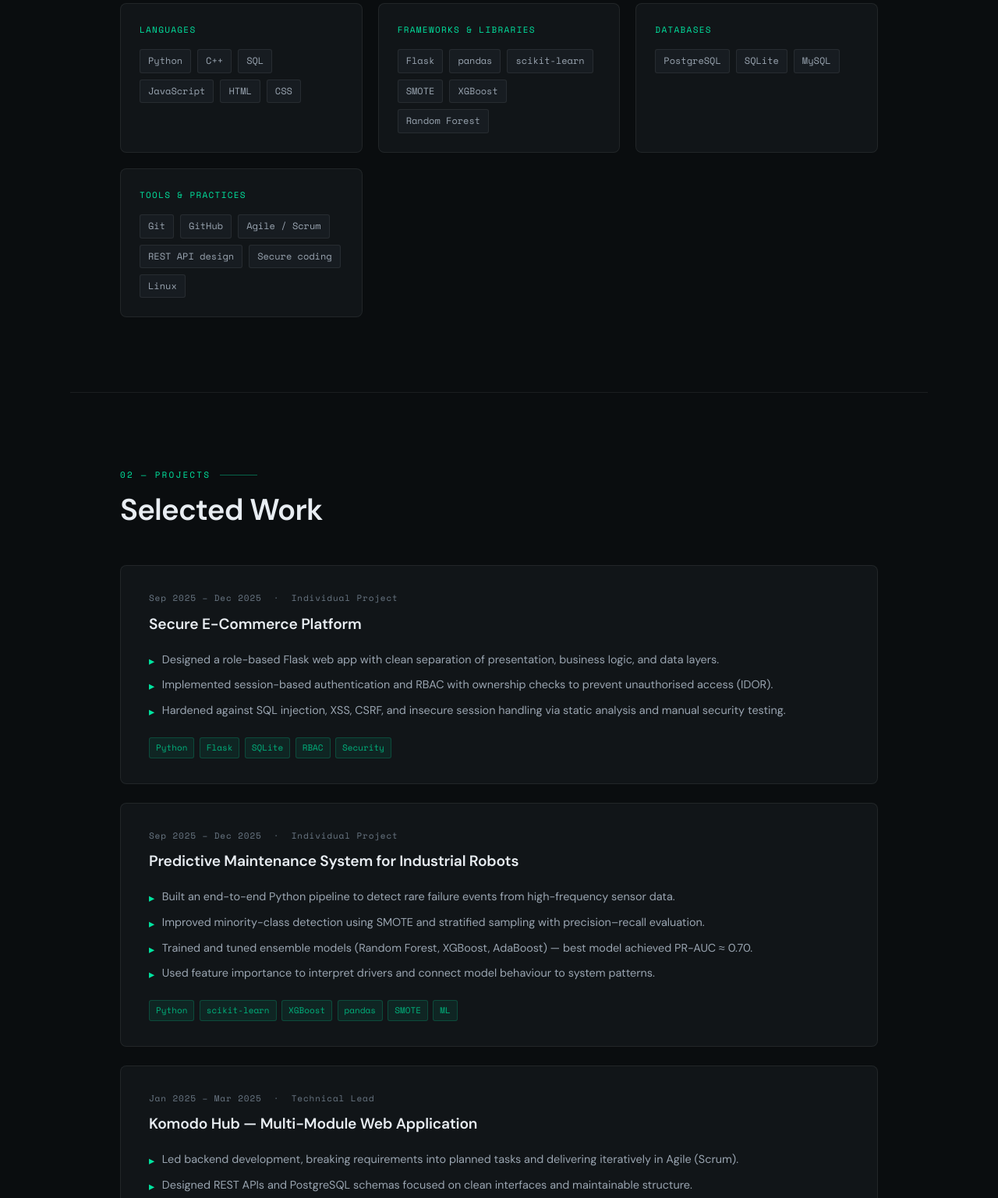
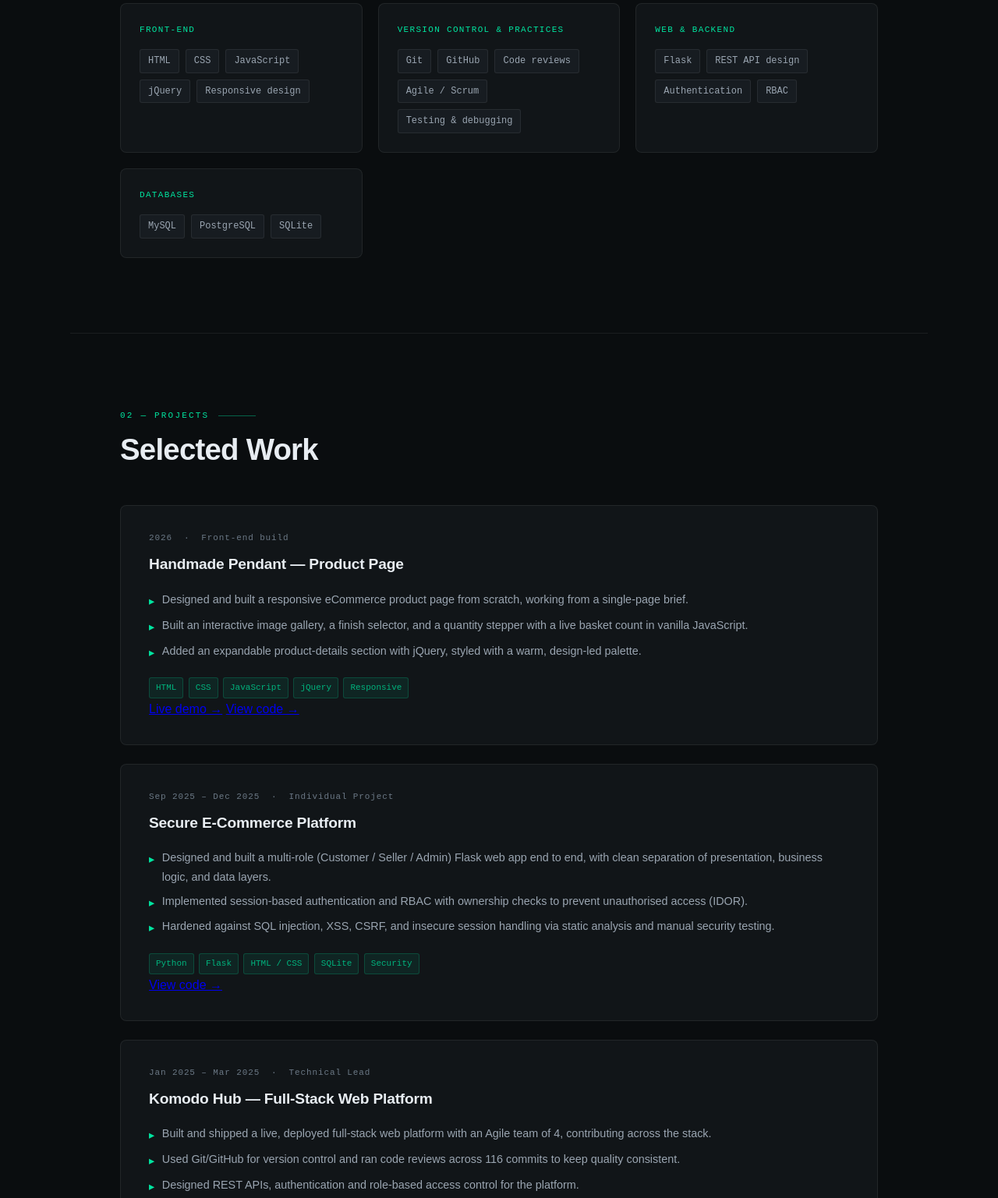
Before and after one commit to AnuKhadye/portfolio-website, a plain HTML site: page index.html in a window 1280 px wide. Shown: the part 1018-2555 px from the top of the page at 78% size. Drawn offline with nearby package versions, Linux system fonts and the light colour scheme.

Commit message:
Revise portfolio for web developer emphasis
Updated title and content to reflect web development focus. Changed skills and project descriptions to emphasize front-end and eCommerce development.

```diff
--- a/index.html
+++ b/index.html
@@ -3,15 +3,15 @@
 <head>
 <meta charset="UTF-8" />
 <meta name="viewport" content="width=device-width, initial-scale=1.0" />
-<title>Anurag Khadye — Software Engineer</title>
-<link href="https://fonts.googleapis.com/css2?family=Space+Mono:ital,wght@0,400;0,700;1,400&family=DM+Sans:wght@300;400;500;600&display=swap" rel="stylesheet" />
+<title>Anurag Khadye — Web Developer</title>
+<link href="https://fonts.googleapis.com/css2?family=Cormorant+Garamond:ital,wght@0,400;0,500;0,600;1,400&family=Jost:wght@300;400;500&display=swap" rel="stylesheet" />
 <link rel="stylesheet" href="styles.css">
 </head>
 <body>
 
 <!-- NAV -->
 <nav>
-  <div class="logo">AK.dev</div>
+  <div class="logo">Anurag Khadye</div>
   <ul>
     <li><a href="#about">About</a></li>
     <li><a href="#projects">Projects</a></li>
@@ -24,8 +24,8 @@
 <div class="hero">
   <div class="hero-inner">
     <div class="hero-tag">Available for opportunities</div>
-    <h1>Hi, I'm <span class="highlight">Anurag</span><br />Software Engineer</h1>
-    <p class="subtitle">Backend &amp; full-stack engineer building secure, maintainable systems. Specialising in Python, REST APIs, and PostgreSQL — currently studying CS with AI at Coventry University.</p>
+    <h1>Hi, I'm <span class="highlight">Anurag</span><br />Web Developer</h1>
+    <p class="subtitle">Front-end and full-stack developer building responsive web pages and eCommerce experiences with HTML, CSS, JavaScript and Flask. First-class Computer Science graduate, keen to grow in front-end and eCommerce development.</p>
     <div class="hero-cta">
       <a href="#projects" class="btn btn-primary">View Projects</a>
       <a href="mailto:anuraghkhadye@gmail.com" class="btn btn-ghost">Get in Touch</a>
@@ -47,44 +47,40 @@
   </div>
   <div class="skills-grid">
     <div class="skill-card reveal">
-      <div class="skill-card-title">Languages</div>
+      <div class="skill-card-title">Front-End</div>
       <div class="skill-tags">
-        <span class="tag">Python</span>
-        <span class="tag">C++</span>
-        <span class="tag">SQL</span>
-        <span class="tag">JavaScript</span>
         <span class="tag">HTML</span>
         <span class="tag">CSS</span>
+        <span class="tag">JavaScript</span>
+        <span class="tag">jQuery</span>
+        <span class="tag">Responsive design</span>
       </div>
     </div>
     <div class="skill-card reveal">
-      <div class="skill-card-title">Frameworks &amp; Libraries</div>
+      <div class="skill-card-title">Version Control &amp; Practices</div>
+      <div class="skill-tags">
+        <span class="tag">Git</span>
+        <span class="tag">GitHub</span>
+        <span class="tag">Code reviews</span>
+        <span class="tag">Agile / Scrum</span>
+        <span class="tag">Testing &amp; debugging</span>
+      </div>
+    </div>
+    <div class="skill-card reveal">
+      <div class="skill-card-title">Web &amp; Backend</div>
       <div class="skill-tags">
         <span class="tag">Flask</span>
-        <span class="tag">pandas</span>
-        <span class="tag">scikit-learn</span>
-        <span class="tag">SMOTE</span>
-        <span class="tag">XGBoost</span>
-        <span class="tag">Random Forest</span>
+        <span class="tag">REST API design</span>
+        <span class="tag">Authentication</span>
+        <span class="tag">RBAC</span>
       </div>
     </div>
     <div class="skill-card reveal">
       <div class="skill-card-title">Databases</div>
       <div class="skill-tags">
+        <span class="tag">MySQL</span>
         <span class="tag">PostgreSQL</span>
         <span class="tag">SQLite</span>
-        <span class="tag">MySQL</span>
-      </div>
-    </div>
-    <div class="skill-card reveal">
-      <div class="skill-card-title">Tools &amp; Practices</div>
-      <div class="skill-tags">
-        <span class="tag">Git</span>
-        <span class="tag">GitHub</span>
-        <span class="tag">Agile / Scrum</span>
-        <span class="tag">REST API design</span>
-        <span class="tag">Secure coding</span>
-        <span class="tag">Linux</span>
       </div>
     </div>
   </div>
@@ -102,19 +98,23 @@
 
     <div class="project-card reveal">
       <div>
-        <div class="project-meta">Sep 2025 – Dec 2025 &nbsp;·&nbsp; Individual Project</div>
-        <div class="project-title">Secure E-Commerce Platform</div>
+        <div class="project-meta">2026 &nbsp;·&nbsp; Front-end build</div>
+        <div class="project-title">Handmade Pendant — Product Page</div>
         <ul class="project-bullets">
-          <li>Designed a role-based Flask web app with clean separation of presentation, business logic, and data layers.</li>
-          <li>Implemented session-based authentication and RBAC with ownership checks to prevent unauthorised access (IDOR).</li>
-          <li>Hardened against SQL injection, XSS, CSRF, and insecure session handling via static analysis and manual security testing.</li>
+          <li>Designed and built a responsive eCommerce product page from scratch, working from a single-page brief.</li>
+          <li>Built an interactive image gallery, a finish selector, and a quantity stepper with a live basket count in vanilla JavaScript.</li>
+          <li>Added an expandable product-details section with jQuery, styled with a warm, design-led palette.</li>
         </ul>
         <div class="project-tech">
-          <span class="tech-badge">Python</span>
-          <span class="tech-badge">Flask</span>
-          <span class="tech-badge">SQLite</span>
-          <span class="tech-badge">RBAC</span>
-          <span class="tech-badge">Security</span>
+          <span class="tech-badge">HTML</span>
+          <span class="tech-badge">CSS</span>
+          <span class="tech-badge">JavaScript</span>
+          <span class="tech-badge">jQuery</span>
+          <span class="tech-badge">Responsive</span>
+        </div>
+        <div class="project-links">
+          <a href="#" target="_blank" rel="noopener">Live demo →</a>
+          <a href="#" target="_blank" rel="noopener">View code →</a>
         </div>
       </div>
     </div>
@@ -122,20 +122,21 @@
     <div class="project-card reveal">
       <div>
         <div class="project-meta">Sep 2025 – Dec 2025 &nbsp;·&nbsp; Individual Project</div>
-        <div class="project-title">Predictive Maintenance System for Industrial Robots</div>
+        <div class="project-title">Secure E-Commerce Platform</div>
         <ul class="project-bullets">
-          <li>Built an end-to-end Python pipeline to detect rare failure events from high-frequency sensor data.</li>
-          <li>Improved minority-class detection using SMOTE and stratified sampling with precision–recall evaluation.</li>
-          <li>Trained and tuned ensemble models (Random Forest, XGBoost, AdaBoost) — best model achieved PR-AUC ≈ 0.70.</li>
-          <li>Used feature importance to interpret drivers and connect model behaviour to system patterns.</li>
+          <li>Designed and built a multi-role (Customer / Seller / Admin) Flask web app end to end, with clean separation of presentation, business logic, and data layers.</li>
+          <li>Implemented session-based authentication and RBAC with ownership checks to prevent unauthorised access (IDOR).</li>
+          <li>Hardened against SQL injection, XSS, CSRF, and insecure session handling via static analysis and manual security testing.</li>
         </ul>
         <div class="project-tech">
           <span class="tech-badge">Python</span>
-          <span class="tech-badge">scikit-learn</span>
-          <span class="tech-badge">XGBoost</span>
-          <span class="tech-badge">pandas</span>
-          <span class="tech-badge">SMOTE</span>
-          <span class="tech-badge">ML</span>
+          <span class="tech-badge">Flask</span>
+          <span class="tech-badge">HTML / CSS</span>
+          <span class="tech-badge">SQLite</span>
+          <span class="tech-badge">Security</span>
+        </div>
+        <div class="project-links">
+          <a href="https://github.com/AnuKhadye/Secure-Ecommerce-Platform" target="_blank" rel="noopener">View code →</a>
         </div>
       </div>
     </div>
@@ -143,20 +144,22 @@
     <div class="project-card reveal">
       <div>
         <div class="project-meta">Jan 2025 – Mar 2025 &nbsp;·&nbsp; Technical Lead</div>
-        <div class="project-title">Komodo Hub — Multi-Module Web Application</div>
+        <div class="project-title">Komodo Hub — Full-Stack Web Platform</div>
         <ul class="project-bullets">
-          <li>Led backend development, breaking requirements into planned tasks and delivering iteratively in Agile (Scrum).</li>
-          <li>Designed REST APIs and PostgreSQL schemas focused on clean interfaces and maintainable structure.</li>
-          <li>Implemented authentication and role-based access control across all user roles.</li>
-          <li>Managed Git/GitHub collaboration, coordinating integration and conducting code reviews for the team.</li>
+          <li>Built and shipped a live, deployed full-stack web platform with an Agile team of 4, contributing across the stack.</li>
+          <li>Used Git/GitHub for version control and ran code reviews across 116 commits to keep quality consistent.</li>
+          <li>Designed REST APIs, authentication and role-based access control for the platform.</li>
         </ul>
         <div class="project-tech">
+          <span class="tech-badge">JavaScript</span>
           <span class="tech-badge">Python</span>
-          <span class="tech-badge">PostgreSQL</span>
           <span class="tech-badge">REST API</span>
           <span class="tech-badge">Git</span>
           <span class="tech-badge">Agile</span>
           <span class="tech-badge">Team Lead</span>
+        </div>
+        <div class="project-links">
+          <a href="https://github.com/AnuKhadye/Komodo_Hub" target="_blank" rel="noopener">View code →</a>
         </div>
       </div>
     </div>
@@ -214,10 +217,10 @@
   <div class="edu-card reveal">
     <div>
       <div class="edu-degree">B.Sc. (Hons.) Computer Science with Artificial Intelligence</div>
-      <div class="edu-school">Coventry University, UK</div>
+      <div class="edu-school">Coventry University, UK &nbsp;·&nbsp; 1st Class</div>
       <div class="edu-modules">Software Engineering · Computer Systems · Operating Systems &amp; Networking · AI · Data Science · Security</div>
     </div>
-    <div class="edu-date">Sept 2023 – Present</div>
+    <div class="edu-date">Sept 2023 – July 2026</div>
   </div>
 </section>
 
@@ -227,11 +230,12 @@
 <section id="contact">
   <div class="contact-inner reveal">
     <h3>Let's work together</h3>
-    <p>Open to backend, full-stack, or data engineering roles. Based in the UK, happy to discuss remote or hybrid opportunities.</p>
+    <p>Open to junior web developer, front-end and full-stack roles. Based in the UK, happy to discuss remote or hybrid opportunities.</p>
     <a href="mailto:anuraghkhadye@gmail.com" class="btn btn-primary">Say Hello →</a>
     <div class="contact-links">
       <a href="mailto:anuraghkhadye@gmail.com" class="contact-link">✉ anuraghkhadye@gmail.com</a>
-      <a href="https://linkedin.com/in/anuragkhadye" class="contact-link" target="_blank">in linkedin.com/in/anuragkhadye</a>
+      <a href="https://linkedin.com/in/anuragkhadye" class="contact-link" target="_blank" rel="noopener">in linkedin.com/in/anuragkhadye</a>
+      <a href="https://github.com/AnuKhadye" class="contact-link" target="_blank" rel="noopener">gh github.com/AnuKhadye</a>
       <a href="tel:+447774701588" class="contact-link">☎ +44 7774 701588</a>
     </div>
   </div>
```
